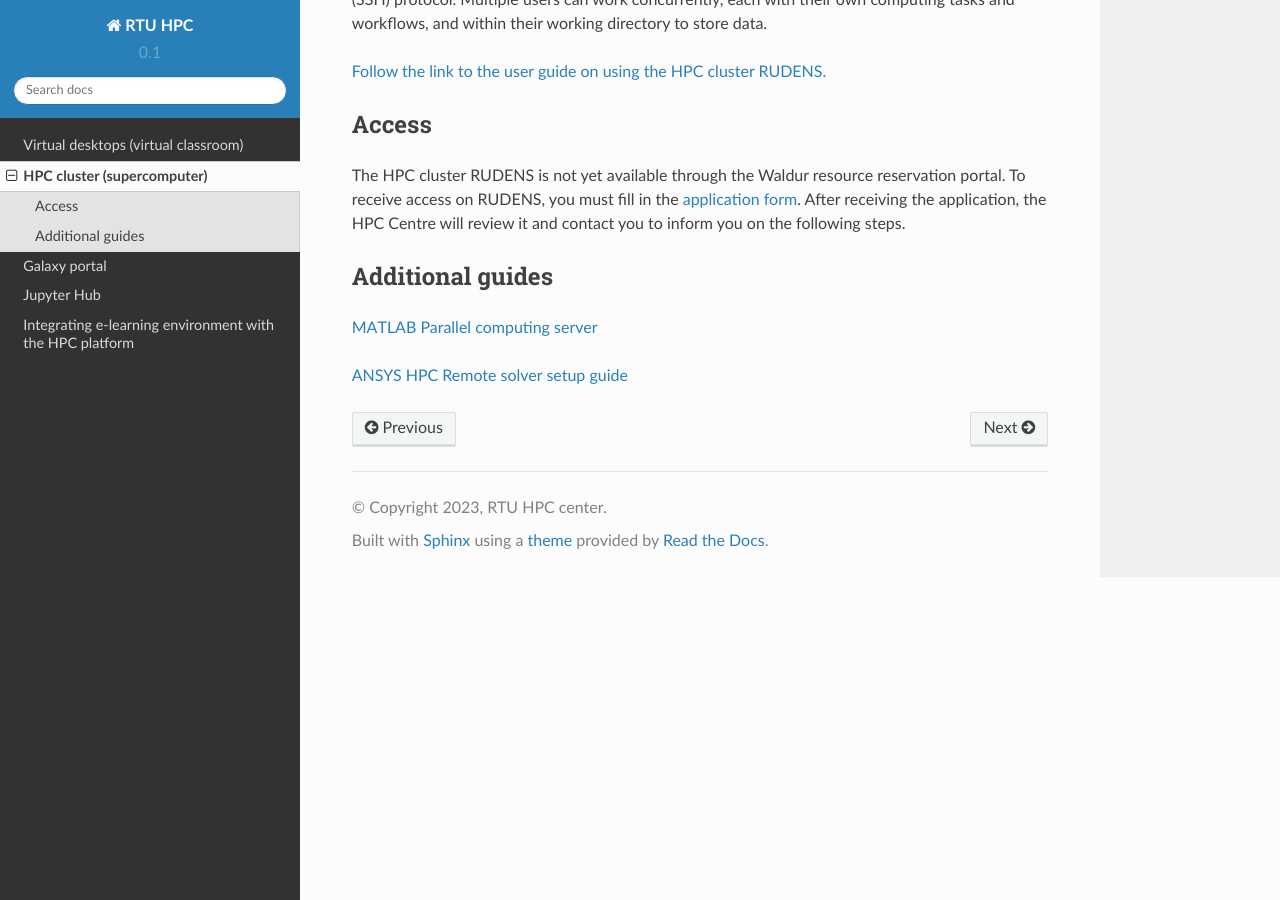
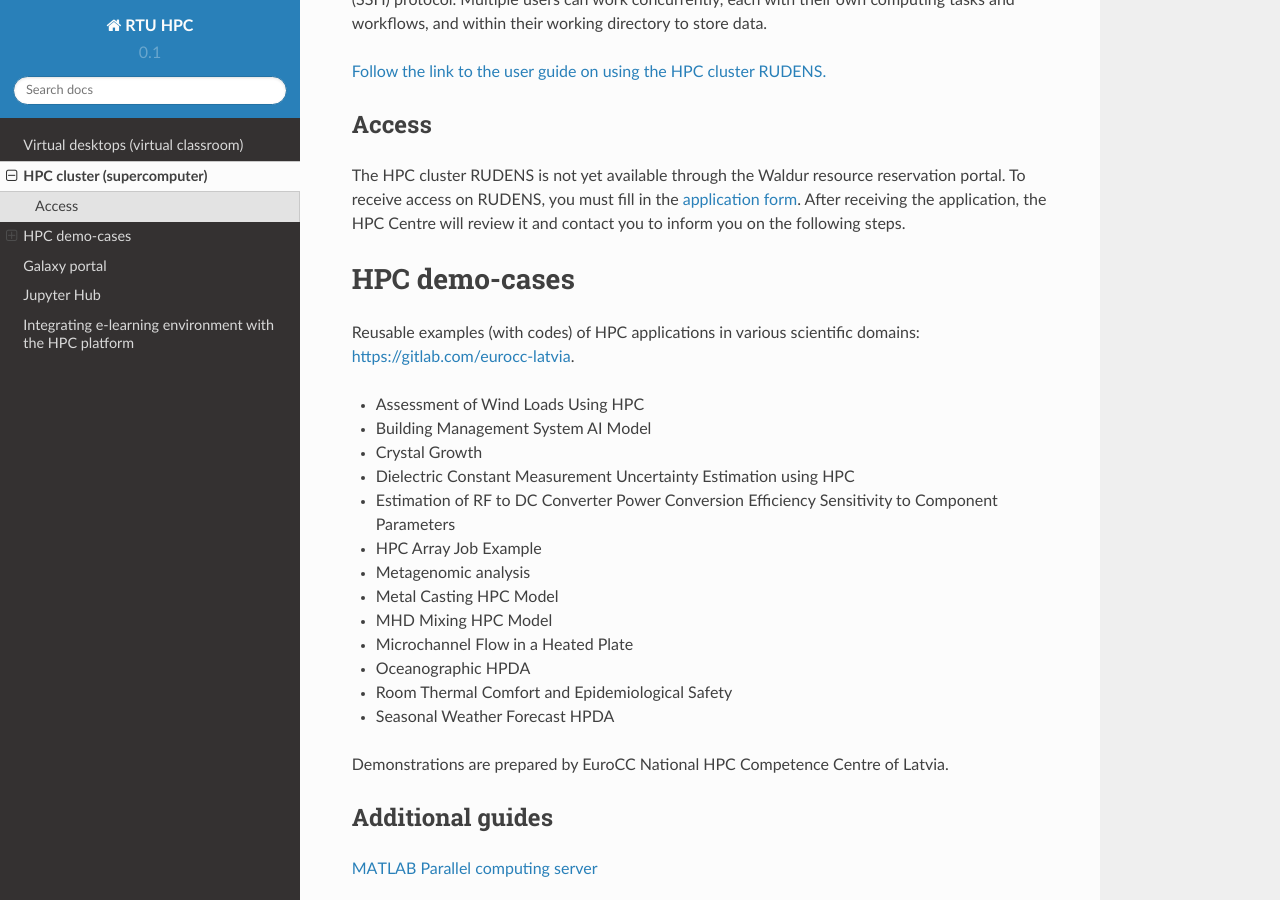
Before and after one commit to rtuhpc/hpc-platform, a Sphinx documentation site: the page built from doc/hpc.md, in a window 1280 px wide and 900 px high, scrolled down 364 px. Built offline with Sphinx 7.4.7 and the Read the Docs theme 2.0.0, drawn with Linux system fonts in a browser that asks for light colours.

Commit message:
HPC demo-cases

```diff
--- a/doc/hpc.md
+++ b/doc/hpc.md
@@ -11,6 +11,26 @@ Users access the HPC cluster remotely via the Linux command-line interface using
 The HPC cluster RUDENS is not yet available through the Waldur resource reservation portal.
 To receive access on RUDENS, you must fill in the [application form](https://docs.google.com/forms/d/e/1FAIpQLSemd1JlJB2lyW0Fal6OA3MM7cmxpqh0GQt145lrzmqqIFQIeA/viewform).  After receiving the application, the HPC Centre will review it and contact you to inform you on the following steps.
 
+# HPC demo-cases
+
+Reusable examples (with codes) of HPC applications in various scientific domains: [https://gitlab.com/eurocc-latvia](https://gitlab.com/eurocc-latvia).
+
+- Assessment of Wind Loads Using HPC
+- Building Management System AI Model
+- Crystal Growth
+- Dielectric Constant Measurement Uncertainty Estimation using HPC
+- Estimation of RF to DC Converter Power Conversion Efficiency Sensitivity to Component Parameters
+- HPC Array Job Example
+- Metagenomic analysis
+- Metal Casting HPC Model
+- MHD Mixing HPC Model
+- Microchannel Flow in a Heated Plate
+- Oceanographic HPDA
+- Room Thermal Comfort and Epidemiological Safety
+- Seasonal Weather Forecast HPDA
+
+Demonstrations are prepared by EuroCC National HPC Competence Centre of Latvia.
+
 ## Additional guides
 
 [MATLAB Parallel computing server](https://hpc.rtu.lv/matlabmdcs-hpc/?lang=en)
```
